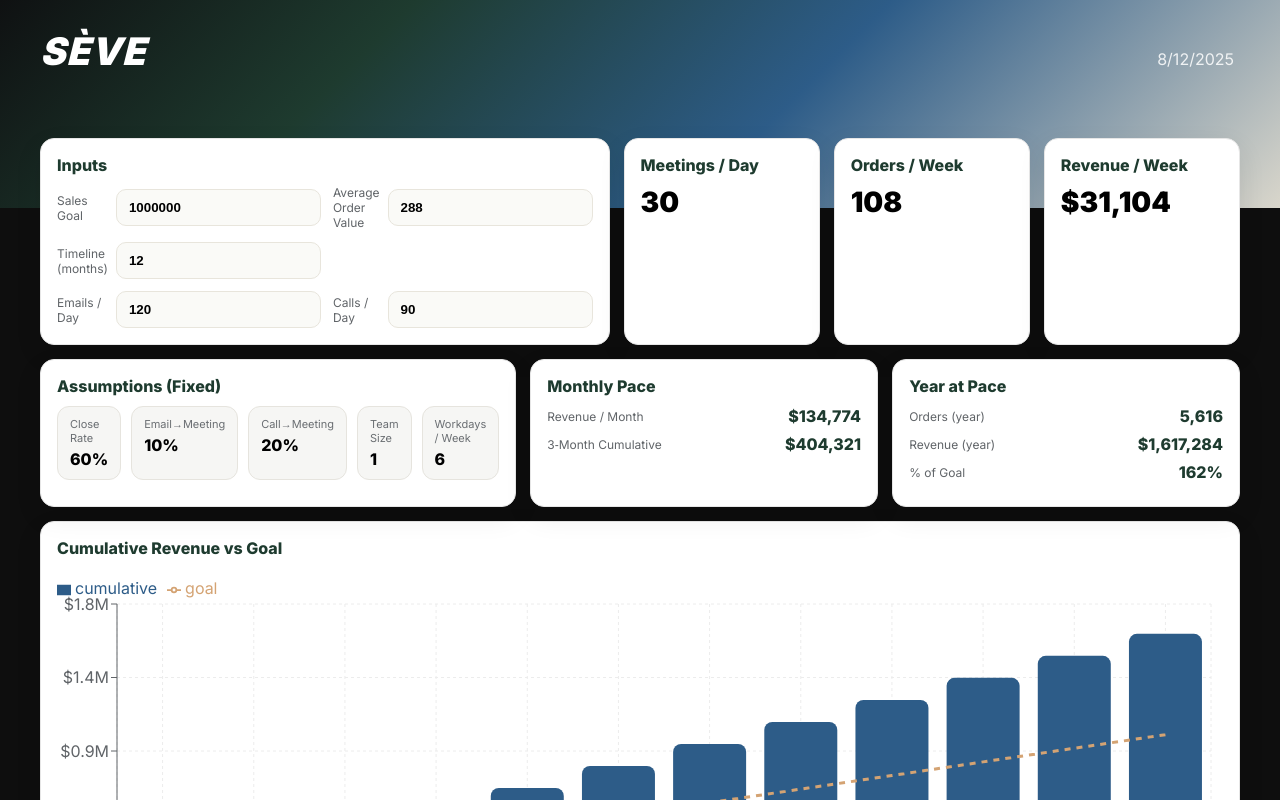
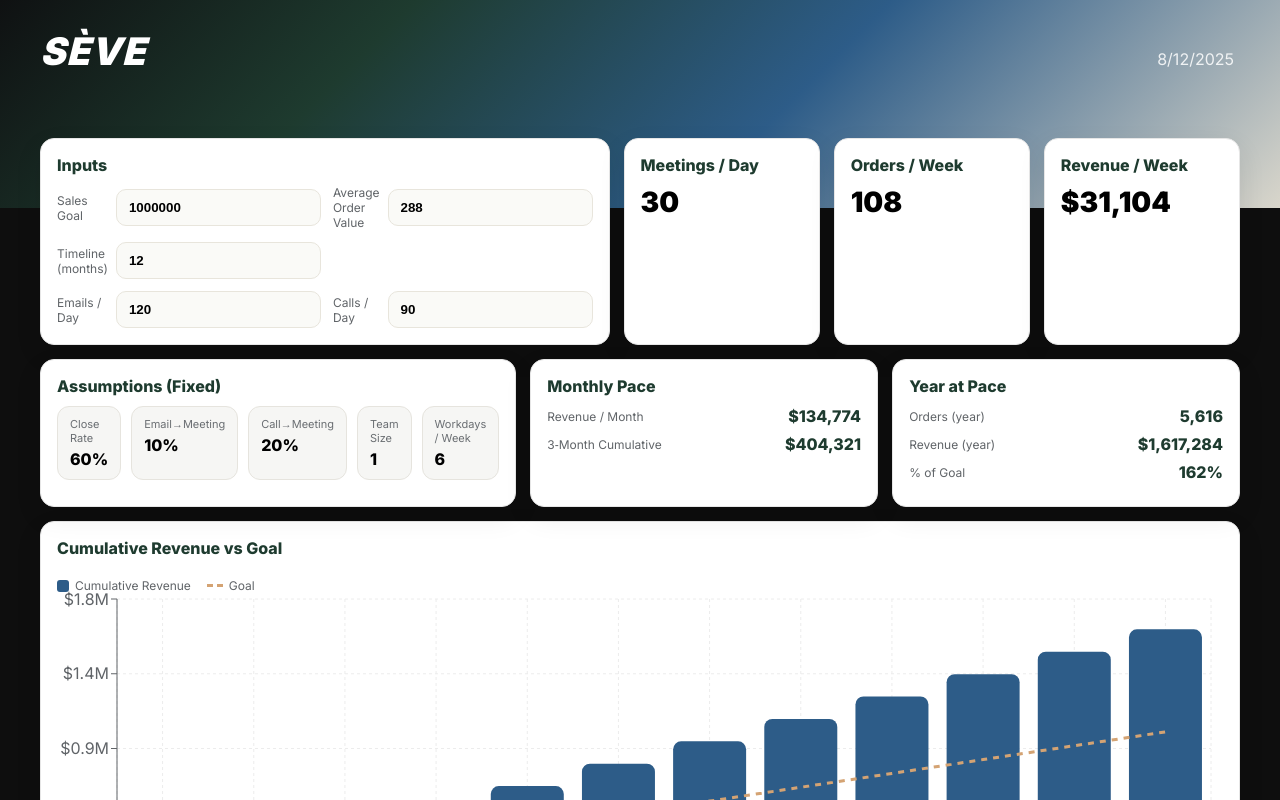
Before and after one commit to cocosteez/seve-dashboard, a Next.js app: page / in a window 1280 px wide. Shown: the top 800 px of the page. Built offline with nearby package versions, Linux system fonts and the light colour scheme.

Commit message:
Update page.tsx

```diff
--- a/app/page.tsx
+++ b/app/page.tsx
@@ -13,6 +13,7 @@ import {
   Legend,
 } from "recharts";
 
+// --- brand palette ---
 const brand = {
   ink: "#0F1112",
   forest: "#1E3B2F",
@@ -26,13 +27,13 @@ const brand = {
   grid: "#ECECEC",
 };
 
-// ── fixed assumptions (locked) ────────────────────────────────────────────────
+// --- fixed assumptions (locked) ---
 const LOCK = {
-  closeRate: 0.6, // 60%
-  emailToMeeting: 0.10, // 10%
-  callToMeeting: 0.20, // 20%
+  closeRate: 0.6,         // 60%
+  emailToMeeting: 0.10,   // 10%
+  callToMeeting: 0.20,    // 20%
   team: 1,
-  workdays: 6,
+  workdays: 6,            // fixed at 6 per your spec
 };
 
 type Inputs = {
@@ -73,20 +74,15 @@ function NumericInput({
   placeholder?: string;
 }) {
   const [raw, setRaw] = useState<string>(() => String(value));
-
-  // keep raw in sync if parent changes externally
-  useEffect(() => {
-    setRaw(String(value));
-  }, [value]);
+  useEffect(() => { setRaw(String(value)); }, [value]);
 
   const commit = useCallback(() => {
     const cleaned = raw.replace(/,/g, "").trim();
     const n = cleaned === "" ? 0 : Number(cleaned);
-    onCommit(Number.isFinite(n) ? n : 0);
+    const safe = Number.isFinite(n) ? n : 0;
+    onCommit(safe);
     setRaw(
-      (Number.isFinite(n) ? n : 0).toLocaleString(undefined, {
-        maximumFractionDigits: 0,
-      })
+      safe.toLocaleString(undefined, { maximumFractionDigits: 0 })
     );
   }, [raw, onCommit]);
 
@@ -95,11 +91,7 @@ function NumericInput({
       value={raw}
       onChange={(e) => setRaw(e.target.value)}
       onBlur={commit}
-      onKeyDown={(e) => {
-        if (e.key === "Enter") {
-          (e.target as HTMLInputElement).blur();
-        }
-      }}
+      onKeyDown={(e) => { if (e.key === "Enter") (e.target as HTMLInputElement).blur(); }}
       inputMode="decimal"
       placeholder={placeholder}
       style={{
@@ -113,11 +105,47 @@ function NumericInput({
   );
 }
 
+// --- custom legend content (types kept lenient for recharts payload) ---
+function LegendContent({ payload }: any) {
+  return (
+    <div style={{ display: "flex", gap: 16, paddingBottom: 6 }}>
+      {payload?.map((entry: any) => {
+        const isLine = entry.type === "line";
+        return (
+          <div key={entry.value} style={{ display: "flex", alignItems: "center", gap: 6 }}>
+            {isLine ? (
+              <span
+                style={{
+                  width: 16,
+                  height: 0,
+                  borderTop: `3px dashed ${entry.color}`,
+                  display: "inline-block",
+                }}
+              />
+            ) : (
+              <span
+                style={{
+                  width: 12,
+                  height: 12,
+                  borderRadius: 3,
+                  background: entry.color,
+                  display: "inline-block",
+                }}
+              />
+            )}
+            <span style={{ color: brand.slate, fontSize: 12 }}>{entry.value}</span>
+          </div>
+        );
+      })}
+    </div>
+  );
+}
+
 export default function Page() {
   const [inp, setInp] = useState<Inputs>(() => {
     if (typeof window === "undefined") return defaults;
     try {
-      const saved = localStorage.getItem("seve.fixed.inputs.v2");
+      const saved = localStorage.getItem("seve.fixed.inputs.v3");
       return saved ? JSON.parse(saved) : defaults;
     } catch {
       return defaults;
@@ -125,9 +153,7 @@ export default function Page() {
   });
 
   useEffect(() => {
-    try {
-      localStorage.setItem("seve.fixed.inputs.v2", JSON.stringify(inp));
-    } catch {}
+    try { localStorage.setItem("seve.fixed.inputs.v3", JSON.stringify(inp)); } catch {}
   }, [inp]);
 
   const d = useMemo(() => {
@@ -152,9 +178,7 @@ export default function Page() {
     const data = monthsArr.map((i) => {
       cum += revenuePerMonth;
       const goalCum = monthlyGoal * (i + 1);
-      const label = new Date(2000, i, 1).toLocaleString(undefined, {
-        month: "short",
-      });
+      const label = new Date(2000, i, 1).toLocaleString(undefined, { month: "short" });
       return { name: label, cumulative: Math.round(cum), goal: Math.round(goalCum) };
     });
 
@@ -176,16 +200,10 @@ export default function Page() {
     };
   }, [inp]);
 
-  // UI helpers
+  // small UI helpers
   const Card = ({
-    title,
-    children,
-    style,
-  }: {
-    title: string;
-    children: any;
-    style?: React.CSSProperties;
-  }) => (
+    title, children, style,
+  }: { title: string; children: any; style?: React.CSSProperties }) => (
     <div
       style={{
         background: brand.card,
@@ -196,54 +214,30 @@ export default function Page() {
         ...style,
       }}
     >
-      <div style={{ fontWeight: 800, color: brand.forest, marginBottom: 10 }}>
-        {title}
-      </div>
+      <div style={{ fontWeight: 800, color: brand.forest, marginBottom: 10 }}>{title}</div>
       {children}
     </div>
   );
 
   const InputField = ({
-    label,
-    value,
-    onCommit,
-  }: {
-    label: string;
-    value: number;
-    onCommit: (n: number) => void;
-  }) => (
-    <div
-      style={{
-        display: "grid",
-        gridTemplateColumns: "1.2fr 1fr",
-        alignItems: "center",
-        gap: 8,
-      }}
-    >
+    label, value, onCommit,
+  }: { label: string; value: number; onCommit: (n: number) => void }) => (
+    <div style={{ display: "grid", gridTemplateColumns: "1.2fr 1fr", alignItems: "center", gap: 8 }}>
       <div style={{ color: brand.slate, fontSize: 12 }}>{label}</div>
       <NumericInput value={value} onCommit={onCommit} />
     </div>
   );
 
   const Stat = ({ k, v }: { k: string; v: string }) => (
-    <div
-      style={{
-        display: "grid",
-        gridTemplateColumns: "1.2fr 1fr",
-        alignItems: "center",
-        marginBottom: 8,
-      }}
-    >
+    <div style={{ display: "grid", gridTemplateColumns: "1.2fr 1fr", alignItems: "center", marginBottom: 8 }}>
       <div style={{ color: brand.slate, fontSize: 12 }}>{k}</div>
-      <div style={{ textAlign: "right", fontWeight: 800, color: brand.forest }}>
-        {v}
-      </div>
+      <div style={{ textAlign: "right", fontWeight: 800, color: brand.forest }}>{v}</div>
     </div>
   );
 
   return (
     <div style={{ maxWidth: 1200, margin: "0 auto", padding: "0 18px 28px" }}>
-      {/* Top row: Inputs (wide) → KPI1 → KPI2 → KPI3 (sequenced L→R) */}
+      {/* Top row: Inputs (wide) → KPI1 → KPI2 → KPI3 */}
       <div
         style={{
           display: "grid",
@@ -253,13 +247,7 @@ export default function Page() {
         }}
       >
         <Card title="Inputs">
-          <div
-            style={{
-              display: "grid",
-              gridTemplateColumns: "1fr 1fr",
-              gap: 12,
-            }}
-          >
+          <div style={{ display: "grid", gridTemplateColumns: "1fr 1fr", gap: 12 }}>
             <InputField
               label="Sales Goal"
               value={inp.salesGoal}
@@ -353,19 +341,18 @@ export default function Page() {
                   [`${money(Number(v))}`, n === "cumulative" ? "Cumulative Revenue" : "Goal"]
                 }
               />
-              <Legend
-                verticalAlign="top"
-                align="left"
-                wrapperStyle={{ paddingBottom: 6 }}
-                payload={[
-                  { value: "Cumulative Revenue", type: "rect", color: brand.deepBlue, id: "cum" },
-                  { value: "Goal", type: "line", color: brand.gold, id: "goal" },
-                ]}
+              <Legend verticalAlign="top" align="left" content={<LegendContent />} />
+
+              <Bar
+                dataKey="cumulative"
+                name="Cumulative Revenue"
+                fill={brand.deepBlue}
+                radius={[8, 8, 0, 0]}
               />
-              <Bar dataKey="cumulative" fill={brand.deepBlue} radius={[8, 8, 0, 0]} />
               <Line
                 type="monotone"
                 dataKey="goal"
+                name="Goal"
                 stroke={brand.gold}
                 strokeDasharray="6 6"
                 strokeWidth={3}
```
